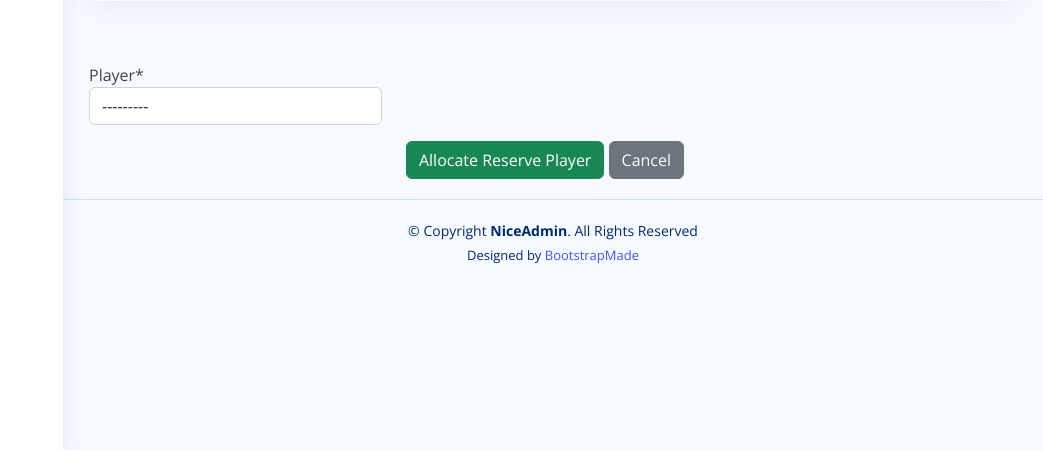
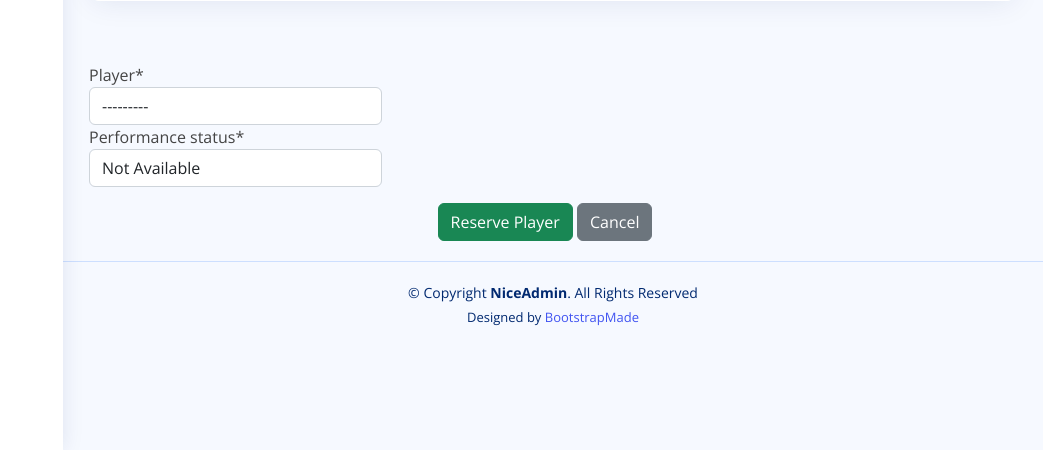
Before and after one commit to mikerae/string-rota, a Django app: a page that uses string_rota/templates/string_rota/reserve.html in a window 1280 px wide. Shown: the part 350-800 px from the top of the page, without its empty margins (237-1280 px from the left). Run offline with Django 4.2, Linux system fonts and the light colour scheme; a user stored in the database is signed in; tables that the repository leaves empty hold one stand-in row (values such as "Sample post"); parts of the project's set-up code (start-up, migrations or seed data) failed here and were passed over; some libraries are stand-ins or nearby versions.

Commit message:
Add Allcoate reserve functionality - without validateion

```diff
--- a/string_rota/forms.py
+++ b/string_rota/forms.py
@@ -154,7 +154,7 @@ class ReserveForm(forms.ModelForm):
         """Customisation for Reduced form"""
 
         model = PlayerProject
-        fields = ("player",)
+        fields = ("player", "performance_status")
 
     def __init__(self, section, seating_plan, *args, **kwargs):
         """
@@ -166,20 +166,21 @@ class ReserveForm(forms.ModelForm):
         available_players = players.exclude(pk__in=allocated_players)
 
         self.fields["player"].queryset = available_players
-        self.performance_status = "RE"
 
-    def clean_reserve(self):
-        """
-        Validator for reserve player.
-        There can only be one reserve player, for a project.
-        """
-        print("clean_reserve has been called")
+    # def clean_reserve(self):
+    #     """
+    #     Validator for reserve player.
+    #     There can only be one reserve player, for a project.
+    #     """
+    #     print("clean_reserve has been called")
 
-        performance_status = self.cleaned_data["performance_status"]
-        print(f"status: {performance_status}")
+    #     performance_status = self.cleaned_data["performance_status"]
+    #     print(f"status- from clean_reserve: {performance_status}")
 
-        queryset = PlayerProject.objects.filter(performance_status="RE")
-        if queryset:
-            print(f"queryset: {queryset}")
+    #     queryset = PlayerProject.objects.filter(performance_status="RE")
+    #     if queryset:
+    #         print(f"queryset: {queryset}")
+    #     else:
+    #         print("no player is allocated reserve - from clean_reserve")
 
-        return performance_status
+    #     return performance_status
--- a/string_rota/templates/string_rota/reserve.html
+++ b/string_rota/templates/string_rota/reserve.html
@@ -55,8 +55,9 @@
         <span class="col-md-4">{{ reserve_form | crispy }}</span>
           {% csrf_token %}
           <div class="text-center">
-            <button type="submit" class="btn btn-success">Allocate Reserve Player</button>
-            <a herf="{% url 'rota' project.slug %}" class="btn btn-secondary">Cancel</a>
+            <button type="submit" class="btn btn-success">Reserve Player</button>
+            <a href="{% url 'rota' project.slug %}" class="btn btn-secondary">
+              Cancel</a>
           </div>
       </form>
       <!-- End Rota Form -->
--- a/string_rota/utilities.py
+++ b/string_rota/utilities.py
@@ -165,14 +165,14 @@ def get_playing_in_playerproject(players, seating_plan, project):
     seating_plan and players
     """
     available_players = get_available_players(seating_plan, players)
-    print(f"available_players: {available_players}")
+    # print(f"available_players: {available_players}")
 
     playing_in_playerproject = PlayerProject.objects.filter(
         project=project
     ).filter(  # noqa E501
         player__in=available_players
     )
-    print(f"playing_in_playerproject: {playing_in_playerproject}")
+    # print(f"playing_in_playerproject: {playing_in_playerproject}")
     return playing_in_playerproject
 
 
--- a/string_rota/views.py
+++ b/string_rota/views.py
@@ -354,7 +354,6 @@ class Reserve(Rota):
             project,
             available_players,
         ) = get_reserve_vars(request, slug)
-        print(f"project slug: {project.slug}")
 
         reserve_form = ReserveForm(section, seating_plan)
 
@@ -373,6 +372,7 @@ class Reserve(Rota):
 
     def post(self, request, slug, *args, **kwargs):
         """Saves reserve status for player in project"""
+        print("Reserve POST is called")
         projects = Project.objects.all()
         project = get_project(slug)
         player = get_player(request)
@@ -387,11 +387,18 @@ class Reserve(Rota):
             section,
             seating_plan,
             data=request.POST,
-            # instance=players_in_project,  # noqa E501
         )
 
         if reserve_form.is_valid():
+            print("form is valid")
+            # set all performance status to NA
+            for player in playing_in_playerproject:
+                if player.performance_status == "RE":
+                    player.performance_status = "NA"
+                    player.save()
+            reserve_form.instance.project = project
             reserve_form.save()
+
         else:
             template = "string_rota/reserve.html"
 
@@ -400,14 +407,14 @@ class Reserve(Rota):
                 "projects": projects,
                 "project": project,
                 "section": section,
-                "available_players": available_players,
+                "available_players": playing_in_playerproject,
                 "reserve_form": reserve_form,
                 "reserve_form.errors": reserve_form.errors,
             }
 
             return render(request, template, context)
 
-        messages.success(request, "Your Reserve Player has been allocated")
+        messages.success(request, "Your Reserve Player choice has been made")
         return HttpResponseRedirect(reverse("rota", args=[slug]))
 
 
```
